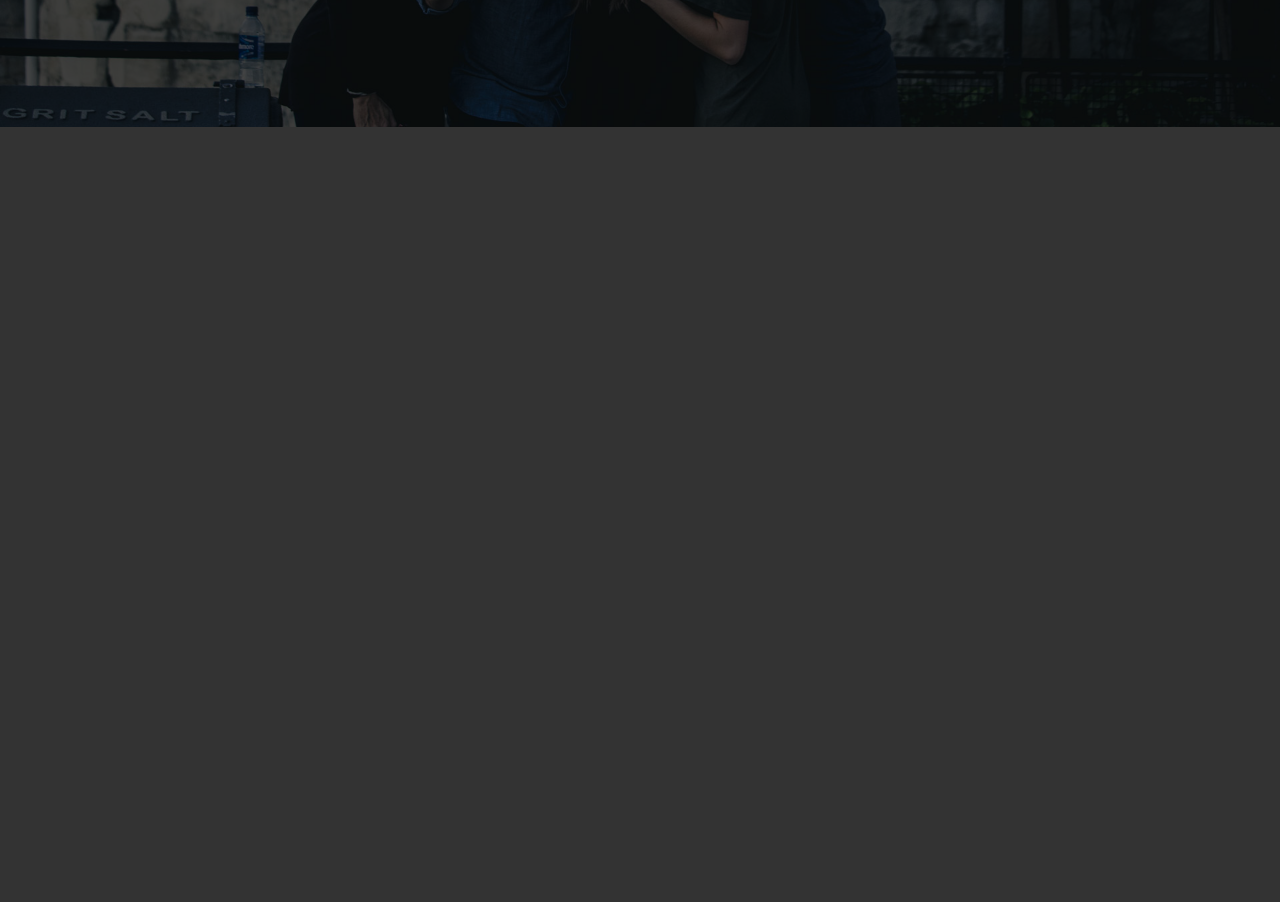
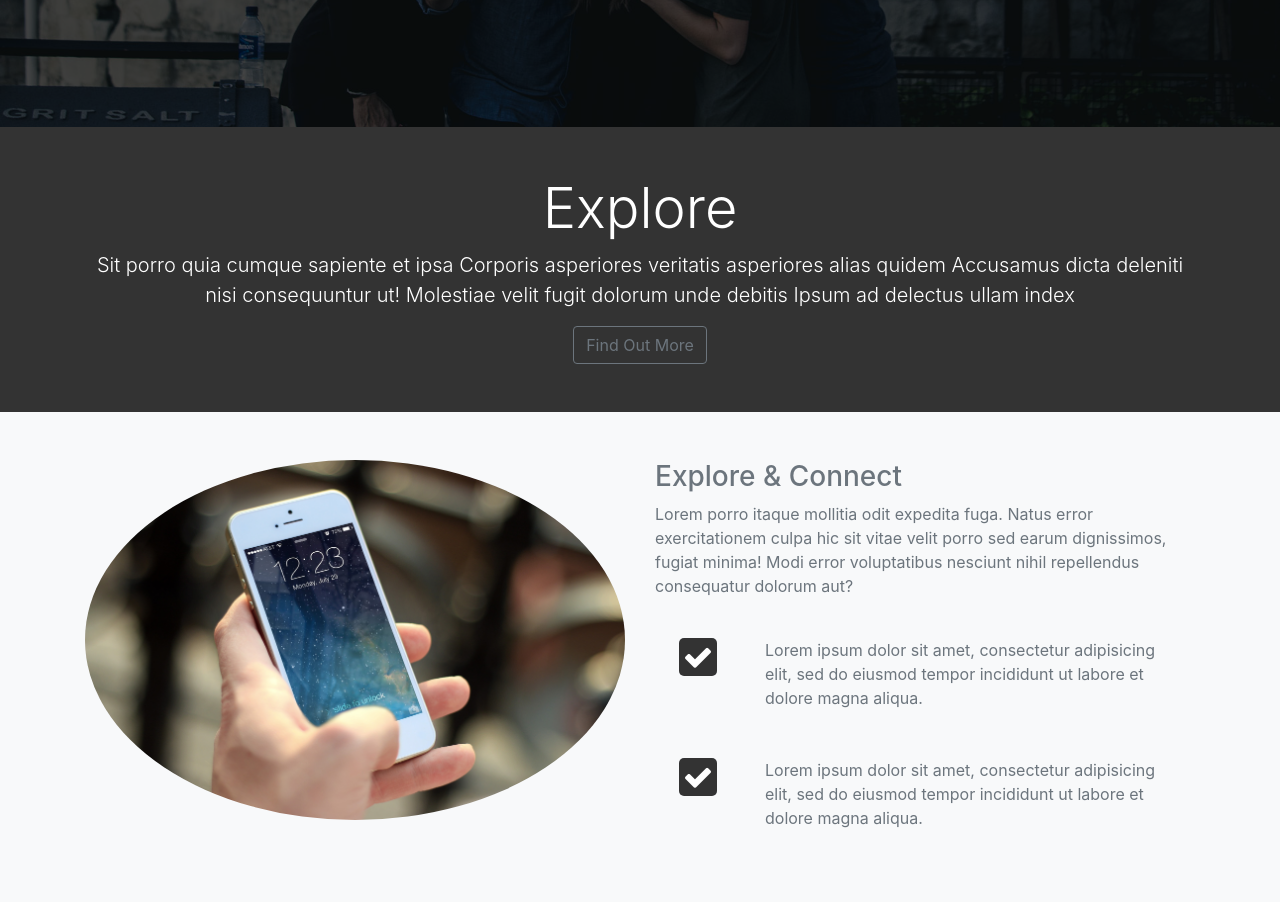
Before and after one commit to moeabdol/looplab, a website: page index.html in a window 1280 px wide. Shown: the part 573-1475 px from the top of the page. Before the commit the page ends 800 px from the top, so only its background shows below. Drawn offline with nearby package versions, Linux system fonts and the light colour scheme.

Commit message:
Implement explore section

```diff
--- a/index.html
+++ b/index.html
@@ -107,6 +107,65 @@
     </div>
   </section>
 
+  <!-- Explore Head Section -->
+  <section id="explore-head-section">
+    <div class="container">
+      <div class="row">
+        <div class="col text-center">
+          <div class="py-5">
+            <h1 class="display-4">Explore</h1>
+            <p class="lead">
+              Sit porro quia cumque sapiente et ipsa Corporis asperiores
+              veritatis asperiores alias quidem Accusamus dicta deleniti nisi
+              consequuntur ut! Molestiae velit fugit dolorum unde debitis Ipsum
+              ad delectus ullam index
+            </p>
+            <a class="btn btn-outline-secondary" href="#">Find Out More</a>
+          </div>
+        </div>
+      </div>
+    </div>
+  </section>
+
+  <!-- Explore Section -->
+  <section id="explore-section" class="bg-light text-muted py-5">
+    <div class="container">
+      <div class="row">
+        <div class="col-md-6">
+          <img class="img-fluid mb-3 rounded-circle" src="img/phone.jpeg">
+        </div>
+
+        <div class="col-md-6">
+          <h3>Explore & Connect</h3>
+          <p>
+            Lorem porro itaque mollitia odit expedita fuga. Natus error
+            exercitationem culpa hic sit vitae velit porro sed earum
+            dignissimos, fugiat minima! Modi error voluptatibus nesciunt nihil
+            repellendus consequatur dolorum aut?
+          </p>
+          <div class="d-flex flex-row">
+            <div class="p-4 align-self-start">
+              <i class="fa fa-check"></i>
+            </div>
+            <div class="p-4 align-self-end">
+              Lorem ipsum dolor sit amet, consectetur adipisicing elit, sed
+              do eiusmod tempor incididunt ut labore et dolore magna aliqua.
+            </div>
+          </div>
+          <div class="d-flex flex-row">
+            <div class="p-4 align-self-start">
+              <i class="fa fa-check"></i>
+            </div>
+            <div class="p-4 align-self-end">
+              Lorem ipsum dolor sit amet, consectetur adipisicing elit, sed
+              do eiusmod tempor incididunt ut labore et dolore magna aliqua.
+            </div>
+          </div>
+        </div>
+      </div>
+    </div>
+  </section>
+
   <script src="./node_modules/jquery/dist/jquery.min.js"></script>
   <script src="./node_modules/popper.js/dist/umd/popper.min.js"></script>
   <script src="./node_modules/bootstrap/dist/js/bootstrap.min.js"></script>
--- a/scss/styles.scss
+++ b/scss/styles.scss
@@ -2,7 +2,7 @@ $bg-color: #333333;
 $font-color: #FFFFFF;
 $primary-color: #008ED6;
 $dark-overlay: rgba(0, 0, 0, 0.7);
-$font-size: 30px;
+$icon-size: 30px;
 
 body {
   background-color: $bg-color;
@@ -42,6 +42,16 @@ body {
     background-color: #FFFFFF;
     padding: 4px;
     border-radius: 5px;
-    font-size: $font-size;
+    font-size: $icon-size;
   }
 }
+
+#explore-section {
+  .fa {
+    color: #FFFFFF;
+    background: #333333;
+    padding: 4px;
+    border-radius: 5px;
+    font-size: $icon-size;
+  }
+}
```
Also changed, not shown: css/styles.css, img/phone.jpeg (added), 1 other file.
